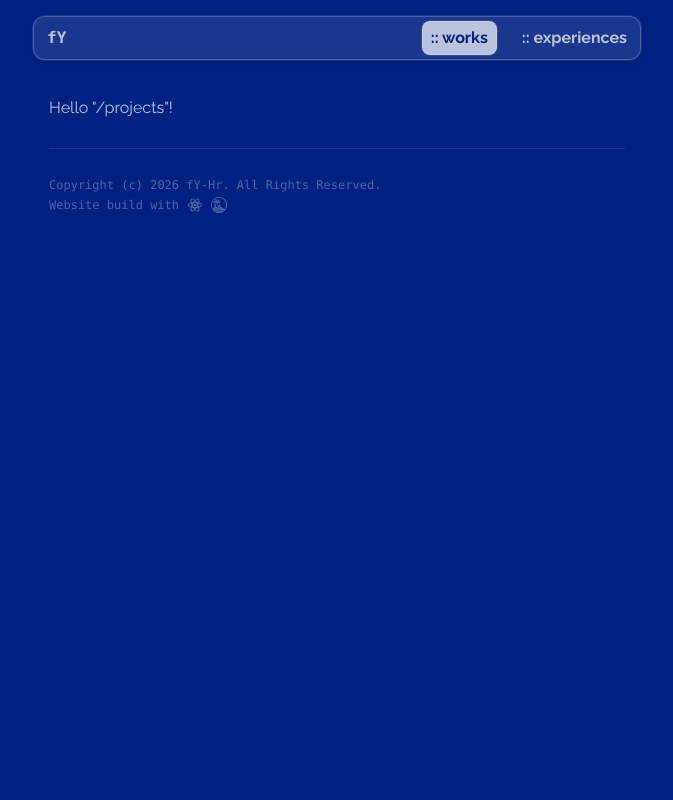
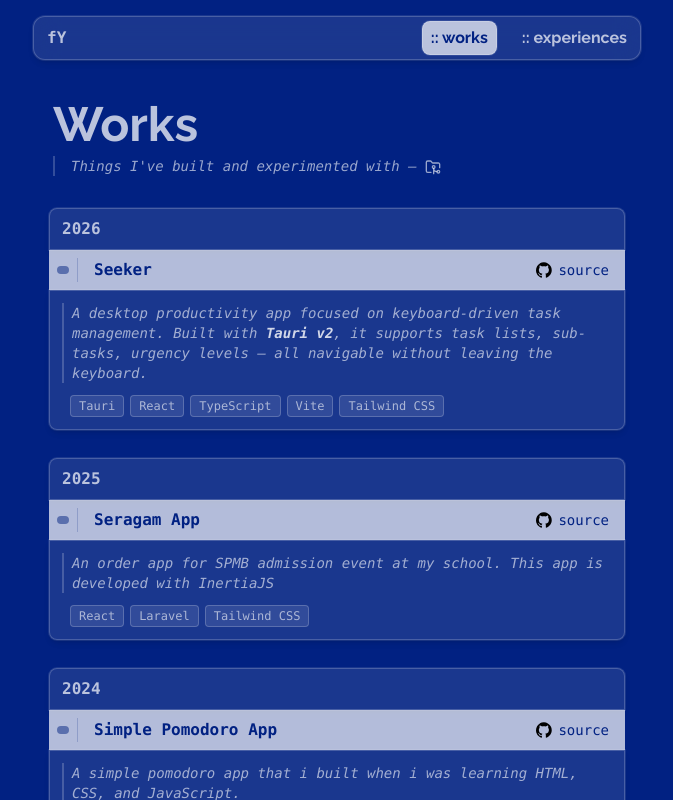
Before and after one commit to fY-Hr/fyhr-page-v2, a React (Vite) app: page /works in a window 1280 px wide. Shown: the whole page, without its empty margins (303-976 px from the left). Built offline with nearby package versions, Linux system fonts and the light colour scheme.

Commit message:
feat: works page and component

```diff
--- a/package.json
+++ b/package.json
@@ -38,11 +38,5 @@
     "typescript": "^6.0.2",
     "vite": "^8.0.0",
     "vitest": "^4.1.5"
-  },
-  "pnpm": {
-    "onlyBuiltDependencies": [
-      "esbuild",
-      "lightningcss"
-    ]
   }
 }
--- a/src/components/ui/ExperiencePeriod.tsx
+++ b/src/components/ui/ExperiencePeriod.tsx
@@ -11,7 +11,12 @@ export function ExperiencePeriod({ period, children }: ExperiencePeriodProps) {
       <div className="glass-effect rounded-t-lg p-2">
         <p className="px-1 font-bold text-white/70 font-mono">{period}</p>
       </div>
-      <div className="[&>*:last-child>div:last-child]:rounded-b-lg">{children}</div>
+      <div className="
+        [&>*:last-child>div:last-child>div:last-child]:rounded-b-lg
+        [&>*:first-child>div:first-child]:rounded-tl-none
+      ">
+        {children}
+      </div>
     </div>
   )
 }
--- a/src/components/ui/ExperienceRole.tsx
+++ b/src/components/ui/ExperienceRole.tsx
@@ -1,4 +1,5 @@
 import type { ReactNode } from 'react'
+import { CornerUpRight } from 'lucide-react'
 
 type ExperienceRoleProps = {
   title: string
@@ -9,15 +10,17 @@ type ExperienceRoleProps = {
 export function ExperienceRole({ title, company, children }: ExperienceRoleProps) {
   return (
     <div>
-      <div className="flex items-center bg-white/70 text-[#012182] p-2 rounded-bl-lg">
-        <div className="h-2 w-3 rounded-full bg-[#012182]/50 animate-pulse" />
-        <p className="border-l border-[#012182]/20 ml-2 px-4 font-bold font-mono">
+      <div className="flex items-center bg-white/70 text-[#012182] p-2 rounded-l-lg">
+        <div className="h-3 w-2 -mr-1 ml-1 rounded-full bg-[#012182]/50" />
+        <p className="border-l border-[#012182]/20 ml-3 px-4 font-bold font-mono">
           {title}
         </p>
-        <p className="text-sm">at {company}</p>
+        <p className="text-sm">at <span className="font-semibold">{company}</span></p>
       </div>
-      <div className="glass-effect ml-7 px-3 py-2">
-        <p className="font-mono text-sm text-white/60 italic pl-2 border-l-2 border-white/20">{children}</p>
+      <div className="">
+        <div className="glass-effect ml-7 px-3 py-2">
+          <p className="font-mono text-sm text-white/60 italic pl-2 border-l-2 border-white/20">{children}</p>
+        </div>
       </div>
     </div>
   )
--- /dev/null
+++ b/src/components/ui/ProjectCard.tsx
@@ -0,0 +1,51 @@
+import type { ReactNode } from 'react'
+
+type ProjectCardProps = {
+  year: string
+  title: string
+  repoUrl: string
+  tags: string[]
+  children: ReactNode
+}
+
+export function ProjectCard({ year, title, repoUrl, tags, children }: ProjectCardProps) {
+  return (
+    <div>
+      <div className="glass-effect rounded-t-lg p-2">
+        <p className="px-1 font-bold text-white/70 font-mono">{year}</p>
+      </div>
+      <div className="flex items-center justify-between bg-white/70 text-[#012182] p-2">
+        <div className="flex items-center">
+          <div className="h-2 w-3 rounded-full bg-[#012182]/50" />
+          <p className="border-l border-[#012182]/20 ml-2 px-4 font-bold font-mono">
+            {title}
+          </p>
+        </div>
+        <a
+          href={repoUrl}
+          target="_blank"
+          rel="noreferrer"
+          className="flex items-center gap-1.5 px-2 text-sm font-mono hover:underline"
+        >
+          <img src="/github-icon.svg" alt="" className="h-4 w-4" />
+          source
+        </a>
+      </div>
+      <div className="glass-effect rounded-b-lg px-3 py-3">
+        <p className="border-l-2 border-white/20 pl-2 font-mono text-sm italic text-white/60">
+          {children}
+        </p>
+        <div className="mt-3 flex flex-wrap gap-1.5 pl-2">
+          {tags.map((tag) => (
+            <span
+              key={tag}
+              className="rounded border border-white/20 bg-white/10 px-2 py-0.5 font-mono text-xs text-white/60"
+            >
+              {tag}
+            </span>
+          ))}
+        </div>
+      </div>
+    </div>
+  )
+}
--- a/src/routes/works.tsx
+++ b/src/routes/works.tsx
@@ -1,9 +1,48 @@
 import { createFileRoute } from '@tanstack/react-router'
+import { FolderGit2 } from 'lucide-react'
+import { ProjectCard } from '../components/ui/ProjectCard'
 
 export const Route = createFileRoute('/works')({
-  component: RouteComponent,
+  component: WorksPage,
 })
 
-function RouteComponent() {
-  return <div>Hello "/projects"!</div>
+function WorksPage() {
+  return (
+    <div className="flex w-full flex-col gap-7">
+      <div className="p-1">
+        <p className="text-5xl font-bold">Works</p>
+        <blockquote className="mt-2 max-w-prose border-l-2 border-white/20 pl-4 font-mono text-sm italic text-white/60">
+          Things I've built and experimented with —{' '}
+          <FolderGit2 className="inline-block h-4 w-4 shrink-0 not-italic" />
+        </blockquote>
+      </div>
+
+      <ProjectCard
+        year="2026"
+        title="Seeker"
+        repoUrl="https://github.com/fY-Hr/seeker"
+        tags={['Tauri', 'React', 'TypeScript', 'Vite', 'Tailwind CSS']}
+      >
+        A desktop productivity app focused on keyboard-driven task management. Built with{' '}
+        <span className="font-semibold text-white/80">Tauri v2</span>, it supports task lists,
+        sub-tasks, urgency levels — all navigable without leaving the keyboard.
+      </ProjectCard>
+      <ProjectCard
+        year="2025"
+        title="Seragam App"
+        repoUrl="https://github.com/akshara-devs/seragam-app-v2"
+        tags={['React', 'Laravel', 'Tailwind CSS']}
+      >
+        An order app for SPMB admission event at my school. This app is developed with InertiaJS
+      </ProjectCard>
+      <ProjectCard
+        year="2024"
+        title="Simple Pomodoro App"
+        repoUrl="https://github.com/fY-Hr/simple-pomodoro-app"
+        tags={['HTML', 'CSS', 'JavaScript']}
+      >
+        A simple pomodoro app that i built when i was learning HTML, CSS, and JavaScript.
+      </ProjectCard>
+    </div>
+  )
 }
--- a/src/styles.css
+++ b/src/styles.css
@@ -3,7 +3,7 @@
 
 @theme {
   --font-sans: "Raleway", sans-serif;
-  --animate-fade-in: fade-in 0.4s ease-out forwards;
+  --animate-fade-in: fade-in 0.6s ease-out forwards;
   @keyframes fade-in {
     from { opacity: 0; }
     to { opacity: 1; }
```
Also changed, not shown: 1 other file (tests, documents, lock files or other folders).
